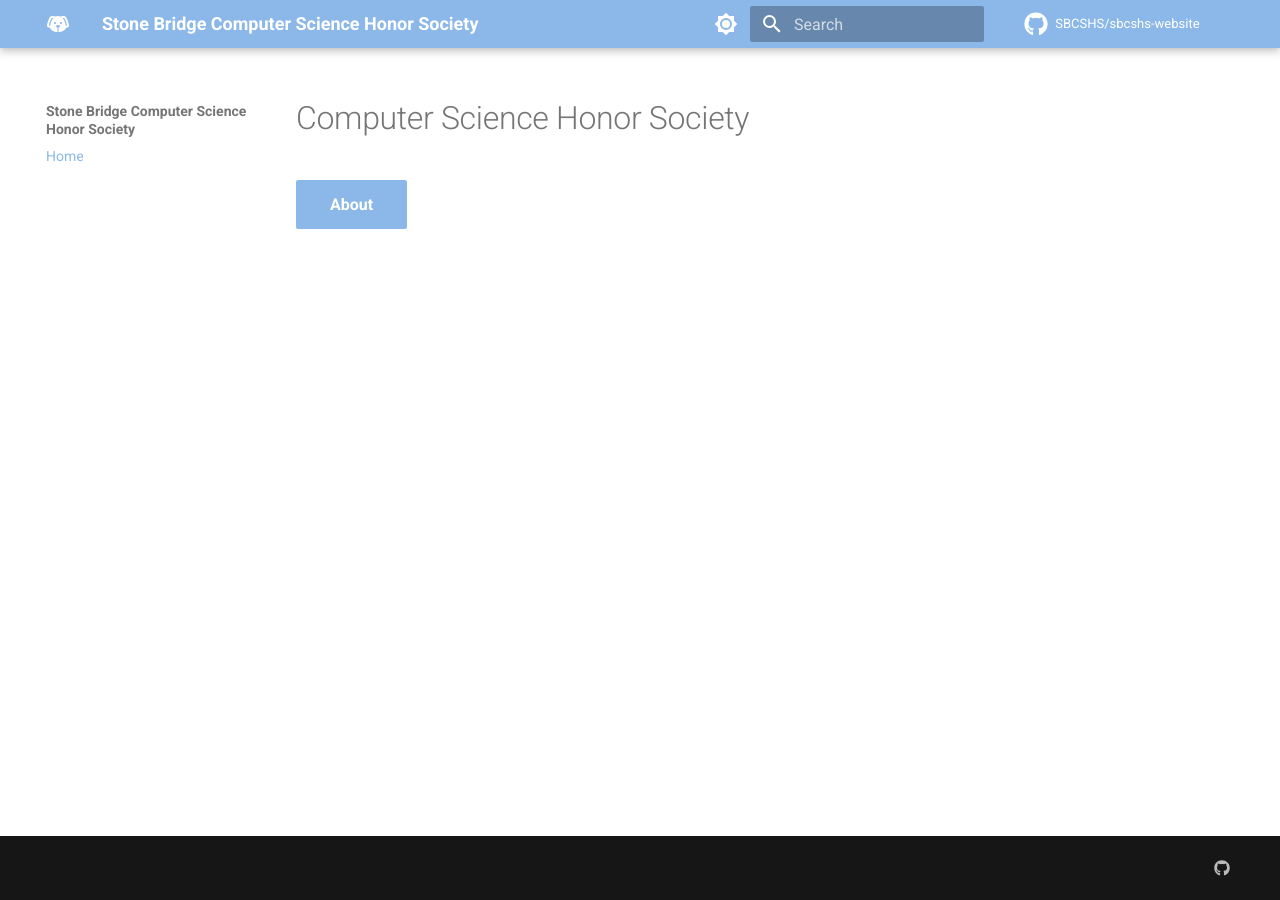
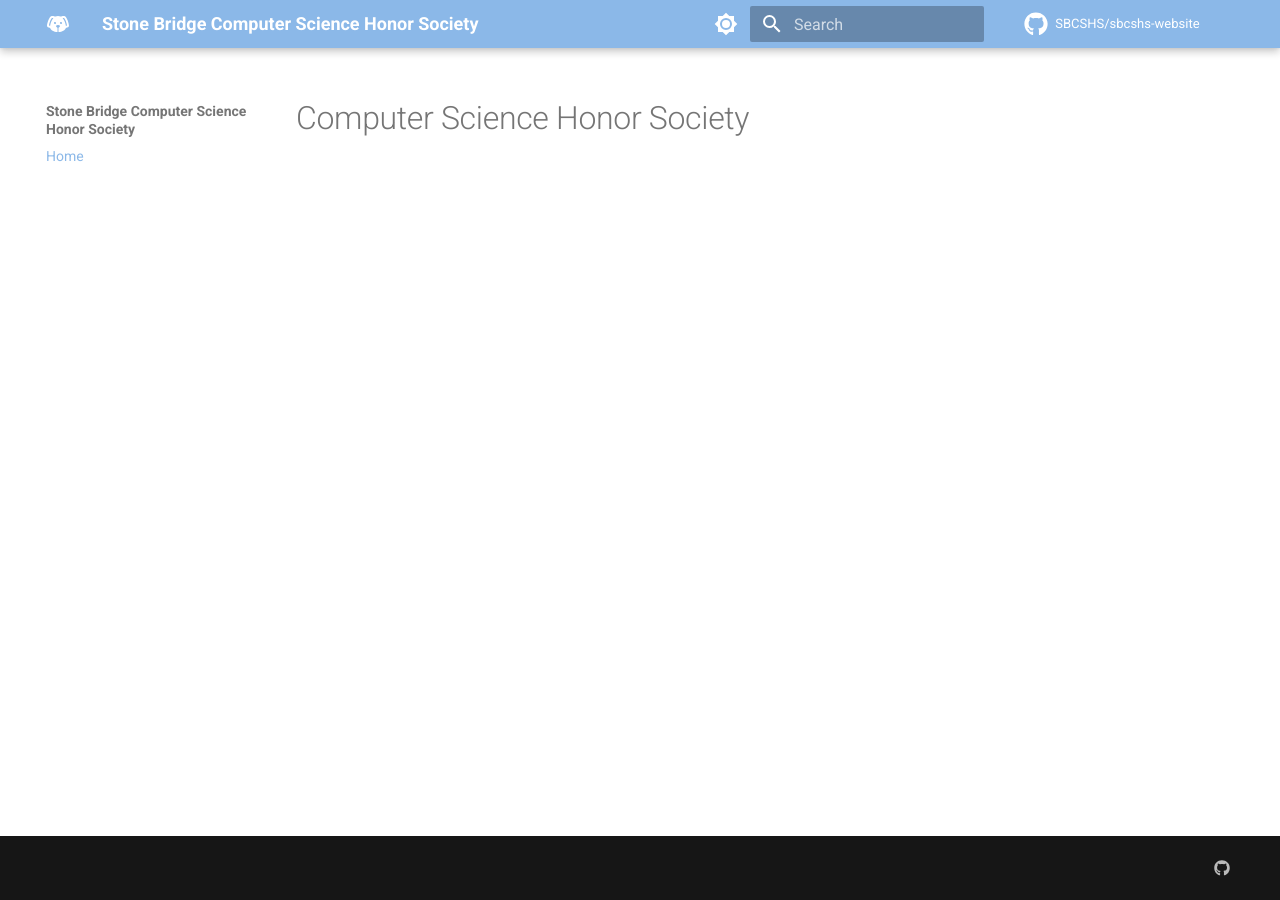
Before and after one commit to SBCSHS/sbcshs-website, an MkDocs documentation site: the page built from docs/index.md, in a window 1280 px wide. Built offline with MkDocs 1.6.1 and Material for MkDocs 9.7.7, drawn with Linux system fonts in a browser that asks for light colours; comment, search, counter and statistics services are not loaded.

Commit message:
Added content tabs

```diff
--- a/docs/index.md
+++ b/docs/index.md
@@ -1,5 +1,3 @@
 <!-- @format -->
 
 # Computer Science Honor Society
-
-[About](#){ .md-button .md-button--primary }
--- a/mkdocs.yml
+++ b/mkdocs.yml
@@ -5,6 +5,15 @@
 site_name: "Stone Bridge Computer Science Honor Society"
 site_author: SBHS CS Honor Society
 site_description: "Website for SBHS' CS Honor Society."
+
+# for content tabs
+markdown_extensions:
+  - pymdownx.superfences
+  - pymdownx.tabbed:
+      alternate_style: true
+theme:
+  features:
+    - content.tabs.link
 
 # github repository information
 repo_name: SBCSHS/sbcshs-website
```
